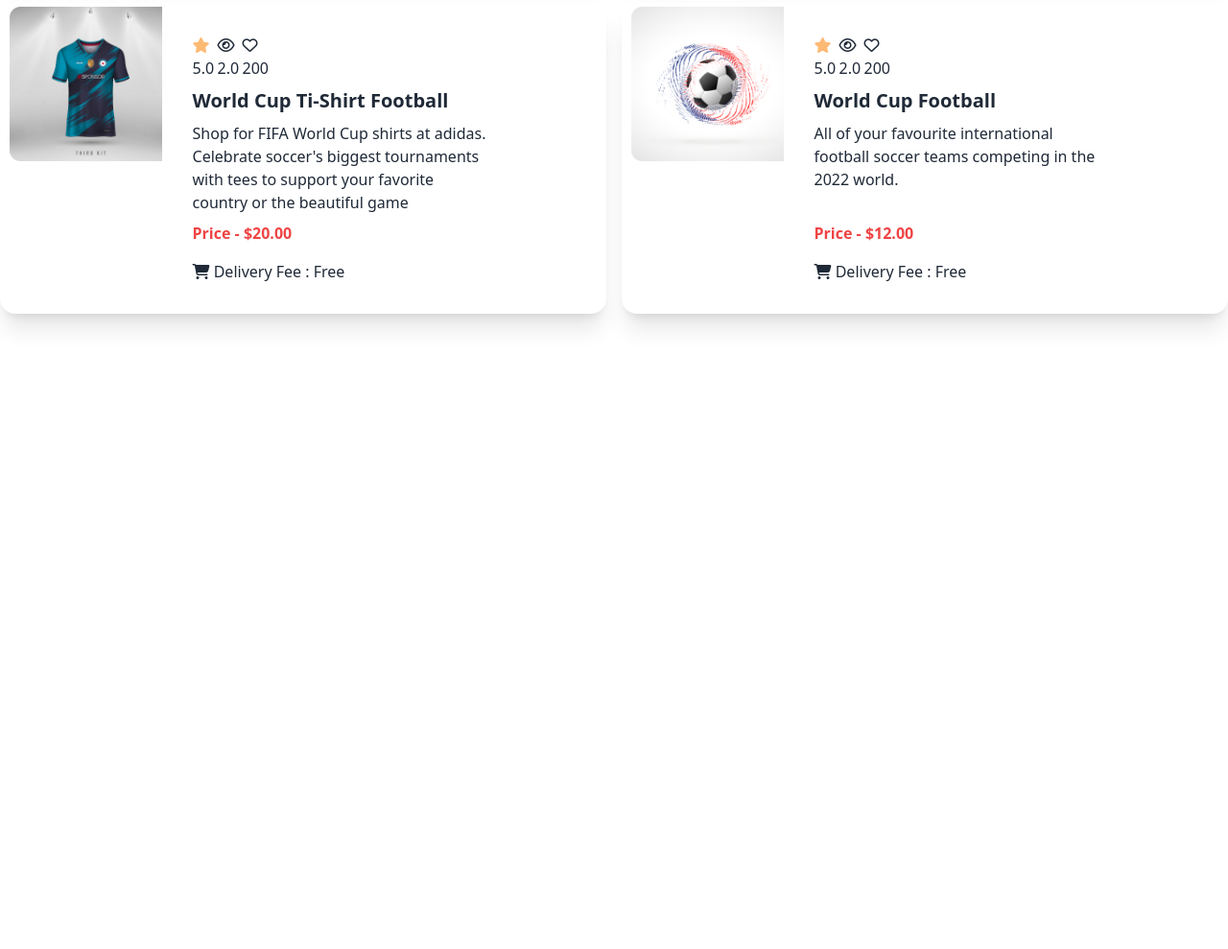
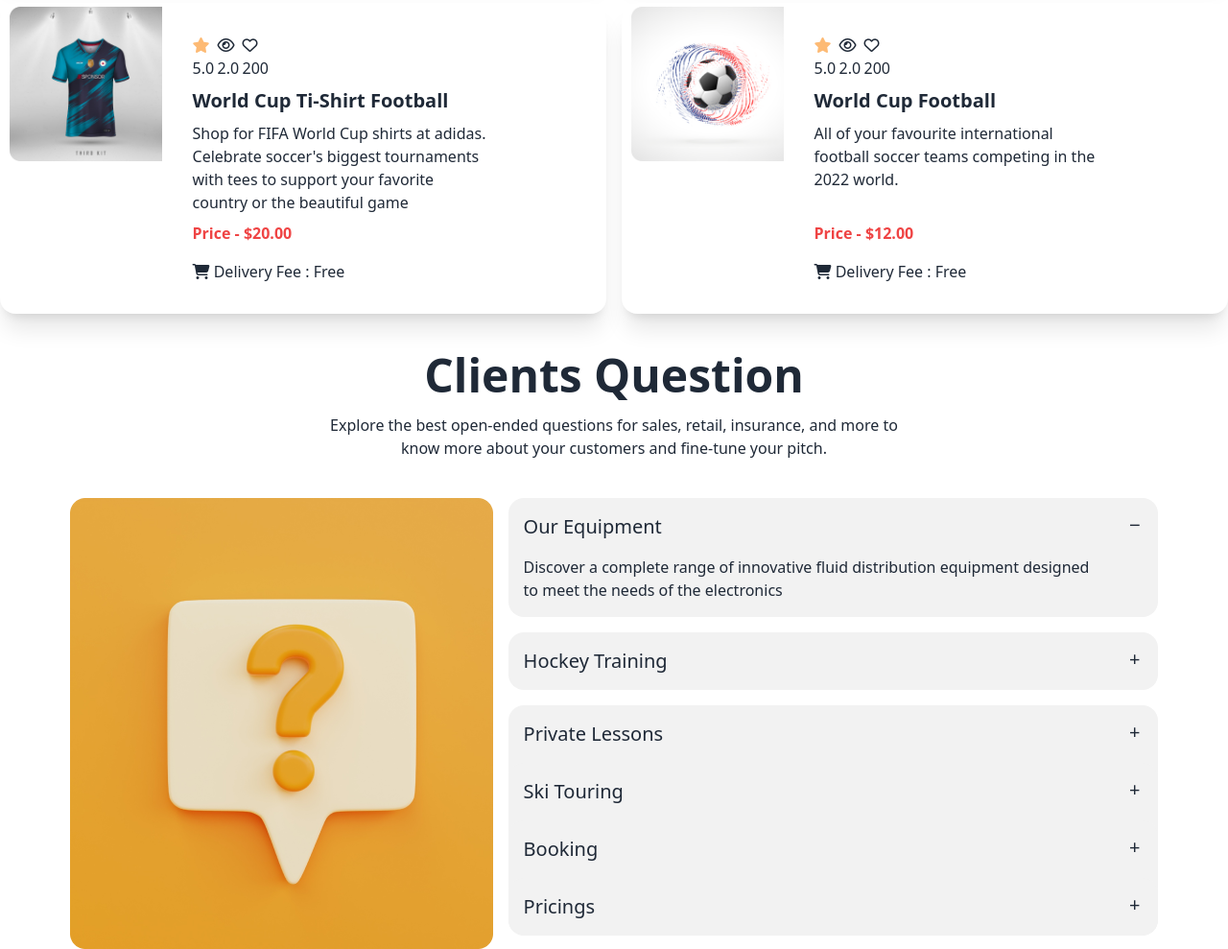
Before and after one commit to mizanurrahman70/B9-3-Hockeys, a plain HTML site: page indext.html in a window 1280 px wide. Shown: the part 3453-4442 px from the top of the page at 96% size. Before the commit the page ends 3820 px from the top, so only its background shows below. Drawn offline with nearby package versions, Linux system fonts and the light colour scheme.

Commit message:
complate my FAQ section

```diff
--- a/indext.html
+++ b/indext.html
@@ -449,8 +449,80 @@
               </div>
             </div>
           </div>
+        </div>
+      </section>
+      <!-- Clients Question section start  -->
+      <section class="m-y-10">
+         <!-- title div  -->
+         <div class="flex flex-col justify-center text-center gap-y-4">
+          <h1 class="text-5xl font-bold">Clients Question</h1>
+          <p class="max-w-[607px] mx-auto">
+            Explore the best open-ended questions for sales, retail, insurance, and more to <br> know more about your customers and fine-tune your pitch.
+          </p>
+        </div>
+        <!-- queston secton container  -->
+        <div class="flex flex-col lg:flex-row mt-10 justify-center mx-auto gap-x-4">
+          <div>
+            <img src="Images/11.png" alt="">
+          </div>
+          <div class="space-y-4">
+            <div class="collapse collapse-plus bg-base-200">
+              <input type="radio" name="my-accordion-3" checked="checked" />
+              <div class="collapse-title text-xl font-medium">
+                Our Equipment
+              </div>
+              <div class="collapse-content">
+                <p>Discover a complete range of innovative fluid distribution equipment designed <br> to meet the needs of the electronics</p>
+              </div>
+            </div>
+            <div class="collapse collapse-plus bg-base-200">
+              <input type="radio" name="my-accordion-3" />
+              <div class="collapse-title text-xl font-medium">
+                Hockey Training
+              </div>
+              <div class="collapse-content">
+                <p>
+                  It's time for your workouts to translate to the ice. It's time to start training <br> relentless.</p>
+              </div>
+            </div>
+            <div class="collapse collapse-plus bg-base-200">
+              <input type="radio" name="my-accordion-3" />
+              <div class="collapse-title text-xl font-medium">
+                Private Lessons
+              </div>
+              <div class="collapse-content">
+                <p>An immigrant housemaid seduces a 15-year-old boy and later fakes her own death as <br> part of his chauffeur's blackmail plo</p>
+              </div>
+            <div class="collapse collapse-plus bg-base-200">
+              <input type="radio" name="my-accordion-3" />
+              <div class="collapse-title text-xl font-medium">
+                Ski Touring
+              </div>
+              <div class="collapse-content">
+                <p>Ski touring is skiing in the backcountry on unmarked or unpatrolled areas. Touring <br> is typically done off-piste and outside of ski resorts, and may extend ...</p>
+              </div>
+            <div class="collapse collapse-plus bg-base-200">
+              <input type="radio" name="my-accordion-3" />
+              <div class="collapse-title text-xl font-medium">
+                Booking
+              </div>
+              <div class="collapse-content">
+                <p>Explore the world with Booking.com. Big savings on homes, hotels, flights, car rentals, <br> taxis, and attractions – build your perfect trip on any budge</p>
+              </div>
+            <div class="collapse collapse-plus bg-base-200">
+              <input type="radio" name="my-accordion-3" />
+              <div class="collapse-title text-xl font-medium">
+                Pricings
+              </div>
+              <div class="collapse-content">
+                <p>Explore the world with Booking.com. Big savings on homes, hotels, flights, car rentals, <br> taxis, and attractions – build your perfect trip on any budget.</p>
+              </div>
+            </div>
+          </div>
 
         </div>
+
+
       </section>
     </main>
     <footer></footer>
```
